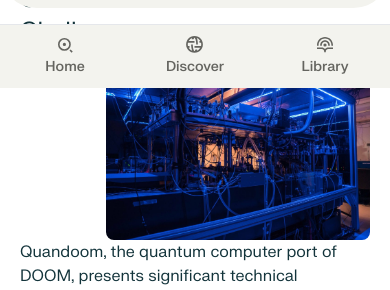
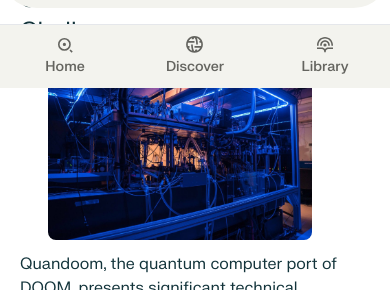
Before and after one commit to wasifkareem/perplexity-UI, a React (Vite) app: page /article in a window 390 px wide. Shown: the part 756-1046 px from the top of the page. Built offline with nearby package versions, Linux system fonts and the light colour scheme; a web font is replaced by a local one.

Commit message:
blogui edit

```diff
--- a/src/pages/Blog.tsx
+++ b/src/pages/Blog.tsx
@@ -267,7 +267,7 @@ const Blog = () => {
                       <div className=" font-[500] leading-normal text-dark">
                         {section?.img && (
                           <img
-                            className=" ml-7 float-end h-44 rounded-lg scale-100 hover:scale-105 transition-all "
+                            className=" ml-7 mb-3 md:float-end h-44 rounded-lg scale-100 hover:scale-105 transition-all "
                             src={section?.img}
                             alt="ref-img"
                           />
```
